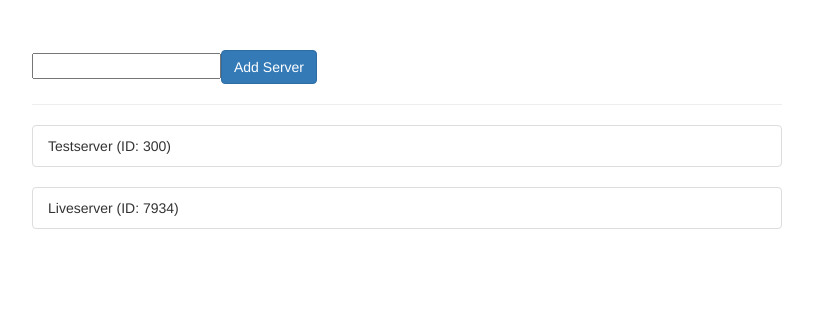
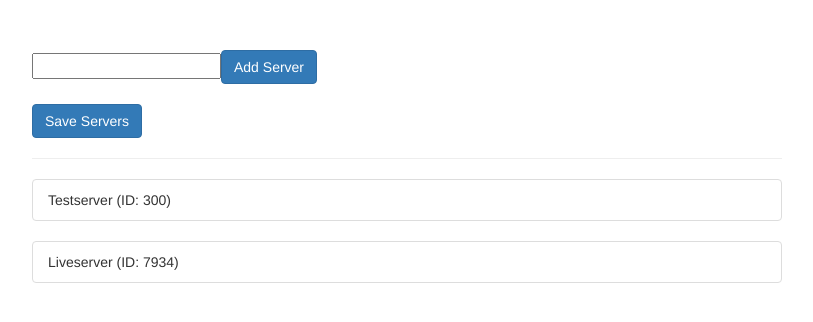
Before and after one commit to bartoszgajda55/AngularTCG, an Angular app: page / in a window 1280 px wide. Shown: the top 322 px of the page, without its empty margins (233-1046 px from the left). Built offline with nearby package versions, Linux system fonts and the light colour scheme.

Commit message:
Sending POST request.

```diff
--- a/src/app/app.component.html
+++ b/src/app/app.component.html
@@ -3,6 +3,8 @@
     <div class="col-xs-12 col-sm-10 col-md-8 col-sm-offset-1 col-md-offset-2">
       <input type="text" #serverName>
       <button class="btn btn-primary" (click)="onAddServer(serverName.value)">Add Server</button>
+      <br><br>
+      <button class="btn btn-primary" (click)="onSave()">Save Servers</button>
       <hr>
       <ul class="list-group" *ngFor="let server of servers">
         <li class="list-group-item">{{ server.name }} (ID: {{ server.id }})</li>
--- a/src/app/app.component.ts
+++ b/src/app/app.component.ts
@@ -1,4 +1,5 @@
 import { Component } from '@angular/core';
+import {ServerService} from "./server.service";
 
 @Component({
   selector: 'app-root',
@@ -18,6 +19,11 @@ export class AppComponent {
       id: this.generateId()
     }
   ];
+
+  constructor(
+    private serverService: ServerService
+  ) {}
+
   onAddServer(name: string) {
     this.servers.push({
       name: name,
@@ -25,7 +31,19 @@ export class AppComponent {
       id: this.generateId()
     });
   }
+
   private generateId() {
     return Math.round(Math.random() * 10000);
   }
+
+  onSave() {
+    this.serverService.storeServers(this.servers).subscribe(
+      (response) => {
+        console.log(response);
+      },
+      (error) => {
+        console.log(error);
+      }
+    );
+  }
 }
--- a/src/app/app.module.ts
+++ b/src/app/app.module.ts
@@ -4,6 +4,7 @@ import { FormsModule } from '@angular/forms';
 import { HttpModule } from '@angular/http';
 
 import { AppComponent } from './app.component';
+import {ServerService} from "./server.service";
 
 @NgModule({
   declarations: [
@@ -14,7 +15,7 @@ import { AppComponent } from './app.component';
     FormsModule,
     HttpModule
   ],
-  providers: [],
+  providers: [ServerService],
   bootstrap: [AppComponent]
 })
 export class AppModule { }
--- /dev/null
+++ b/src/app/server.service.ts
@@ -0,0 +1,13 @@
+import {Injectable} from "@angular/core";
+import {Http} from "@angular/http";
+
+@Injectable()
+export class ServerService {
+  constructor(
+    private http: Http
+  ) {}
+
+  storeServers(servers: any[]) {
+    return this.http.post('https://angulartcg.firebaseio.com/data.json', servers);
+  }
+}
```
